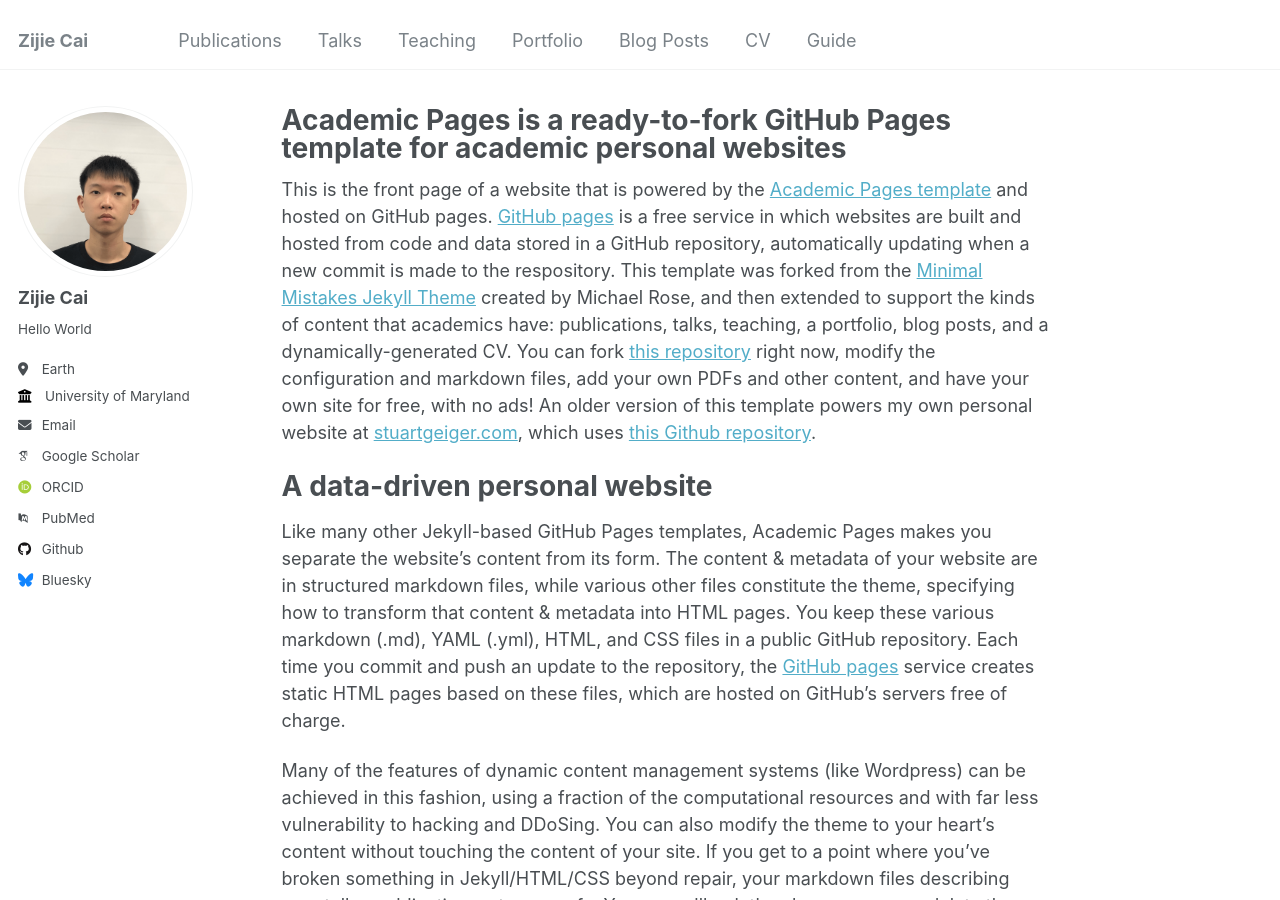
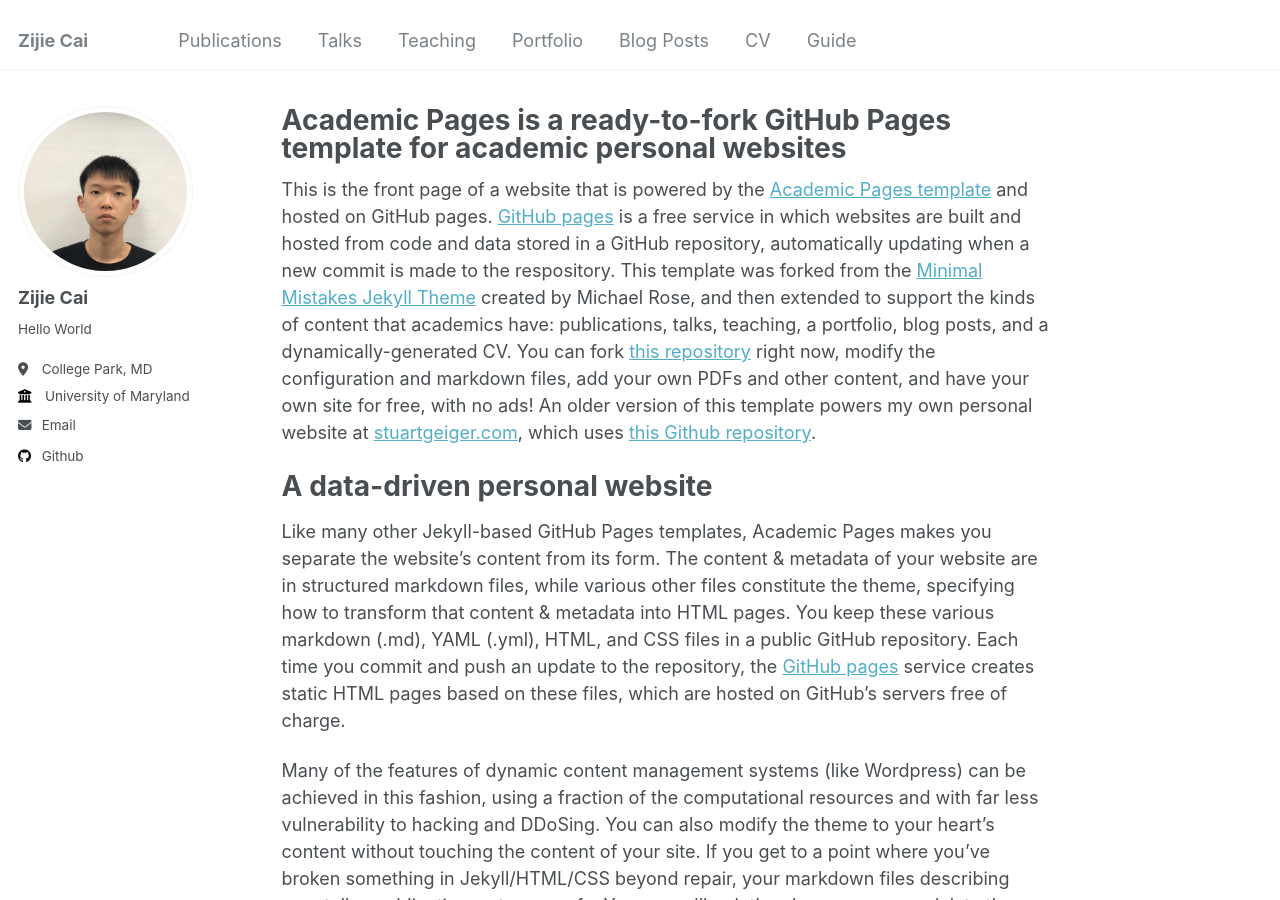
Before and after one commit to zijie-cai/zijie-cai.github.io, a Jekyll site: the page built from _pages/about.md, in a window 1280 px wide and 900 px high. Built offline with Jekyll 4.4.1, drawn with Linux system fonts in a browser that asks for light colours; some web fonts are replaced.

Commit message:
Update _config.yml

```diff
--- a/_config.yml
+++ b/_config.yml
@@ -25,30 +25,30 @@ author:
   name             : "Zijie Cai"
   pronouns         : # example: "she/her"
   bio              : "Hello World"
-  location         : "Earth"
+  location         : "College Park, MD"
   employer         : "University of Maryland"
   uri              : # URL
   email            : "zai28@umd.edu"
 
   # Academic websites
   arxiv            : # URL - Update with the correct link to your profile
-  googlescholar    : "https://scholar.google.com/citations?user=PS_CX0AAAAAJ"
+  googlescholar    : #
   impactstory      : # URL
-  orcid            : "http://orcid.org/yourorcidurl"
+  orcid            : #
   semantic         : # URL
-  pubmed           : "https://www.ncbi.nlm.nih.gov/pubmed/?term=john+snow"
+  pubmed           : #URL
   researchgate     : # URL
 
   # Repositories and software development
   bitbucket        : # Username - Update with your username on the site
   codepen          : # Username
   dribbble         : # Username
-  github           : "academicpages"
+  github           : "https://github.com/zijie-cai/"
   kaggle           : # Username
   stackoverflow    : # User number or user number and name (i.e., use "1" or "1/jeff-atwood")
 
   # Social media
-  bluesky          : "bsky.app" # Replace this with you Bluesky username
+  bluesky          : #
   facebook         : # Username
   flickr           : # Username
   foursquare       : # Username
```
